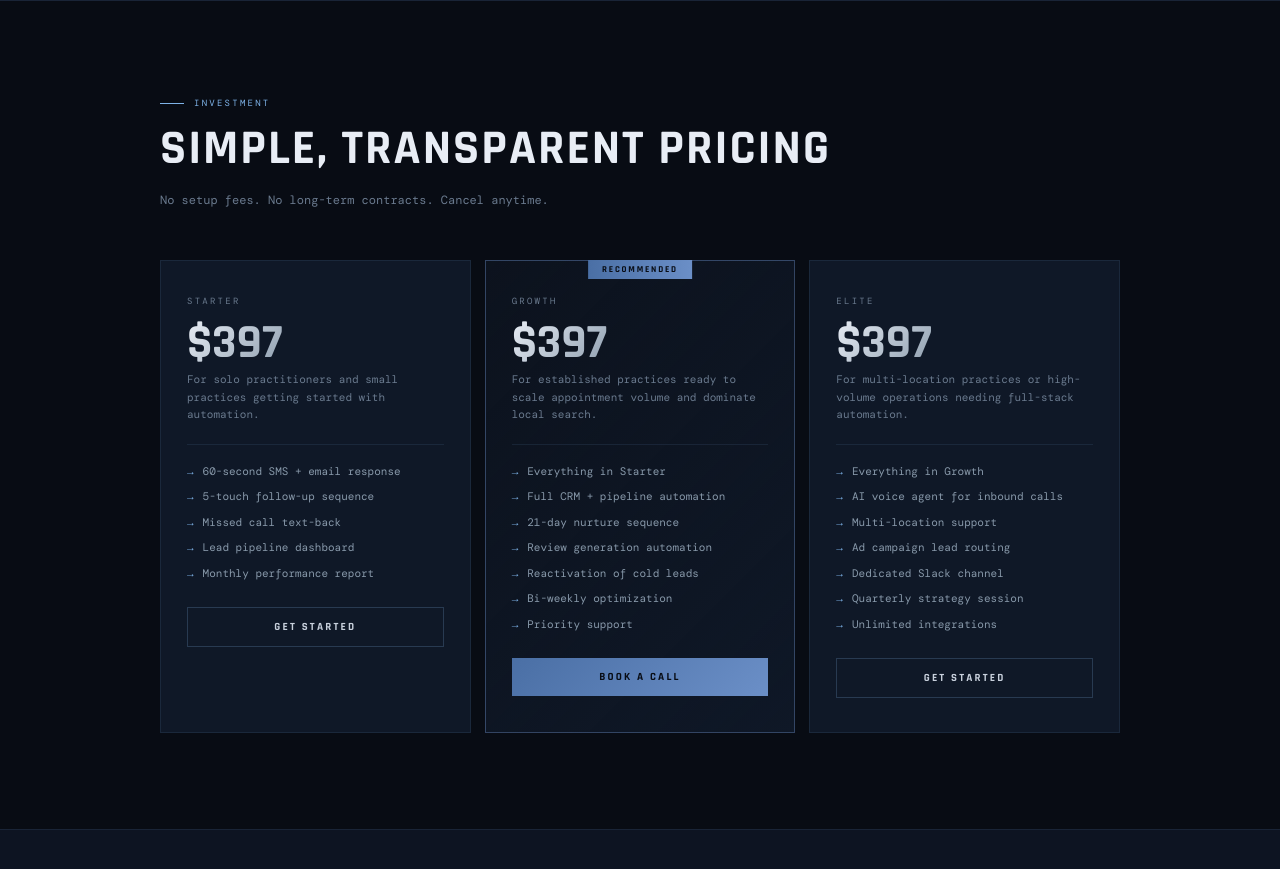
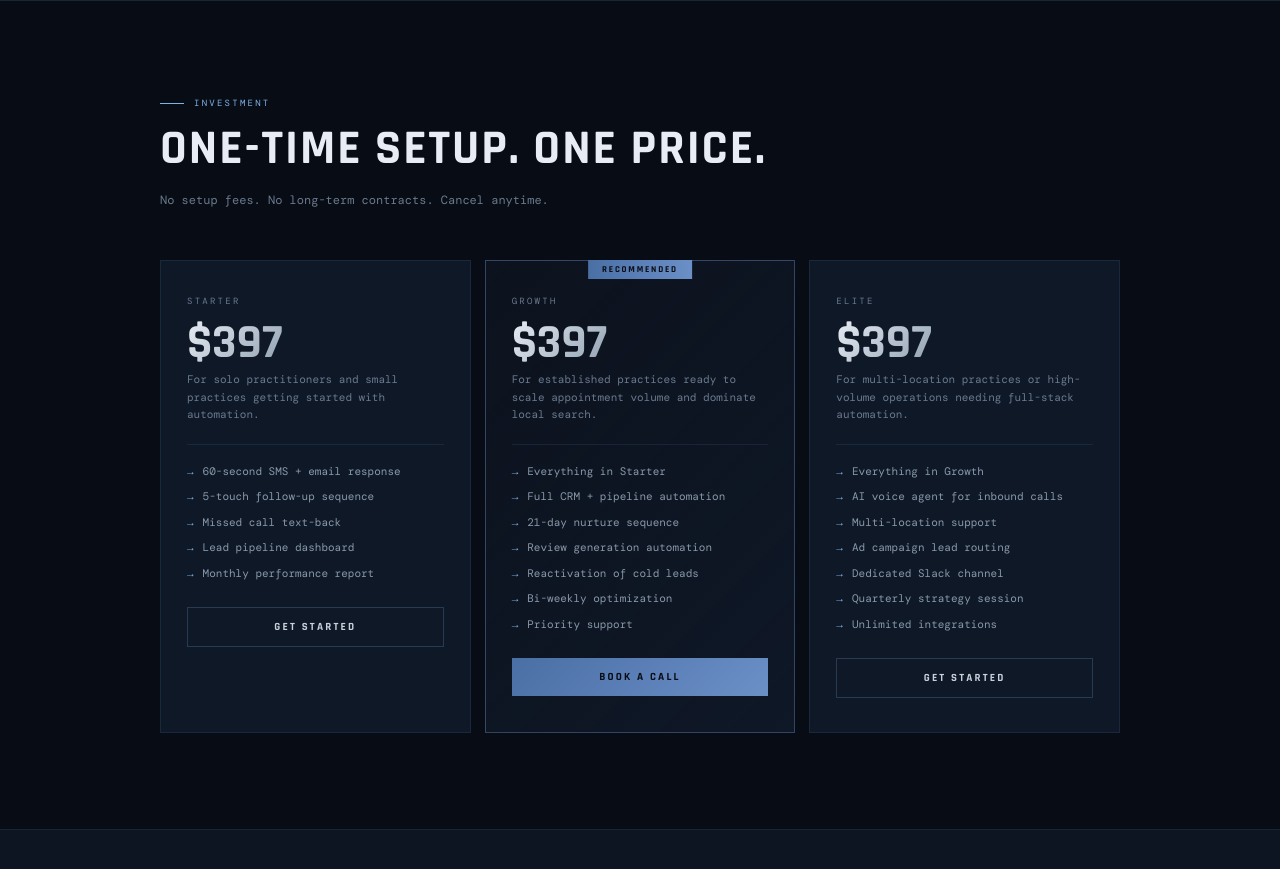
Before and after one commit to TitanEdge15/titanedge15.github.io, a plain HTML site: page index.html in a window 1280 px wide. Shown: the part 3540-4409 px from the top of the page. Drawn offline with nearby package versions, Linux system fonts and the light colour scheme; a web font is replaced by a local one.

Commit message:
Update index.html

```diff
--- a/index.html
+++ b/index.html
@@ -331,7 +331,7 @@
 <section class="pricing" id="pricing">
   <div class="inner">
     <div class="s-tag">Investment</div>
-    <h2 class="s-title">Simple, Transparent Pricing</h2>
+    <h2 class="s-title">One-Time Setup. One Price.</h2>
     <p class="p-sub">No setup fees. No long-term contracts. Cancel anytime.</p>
     <div class="p-cards">
       <div class="p-card">
```
